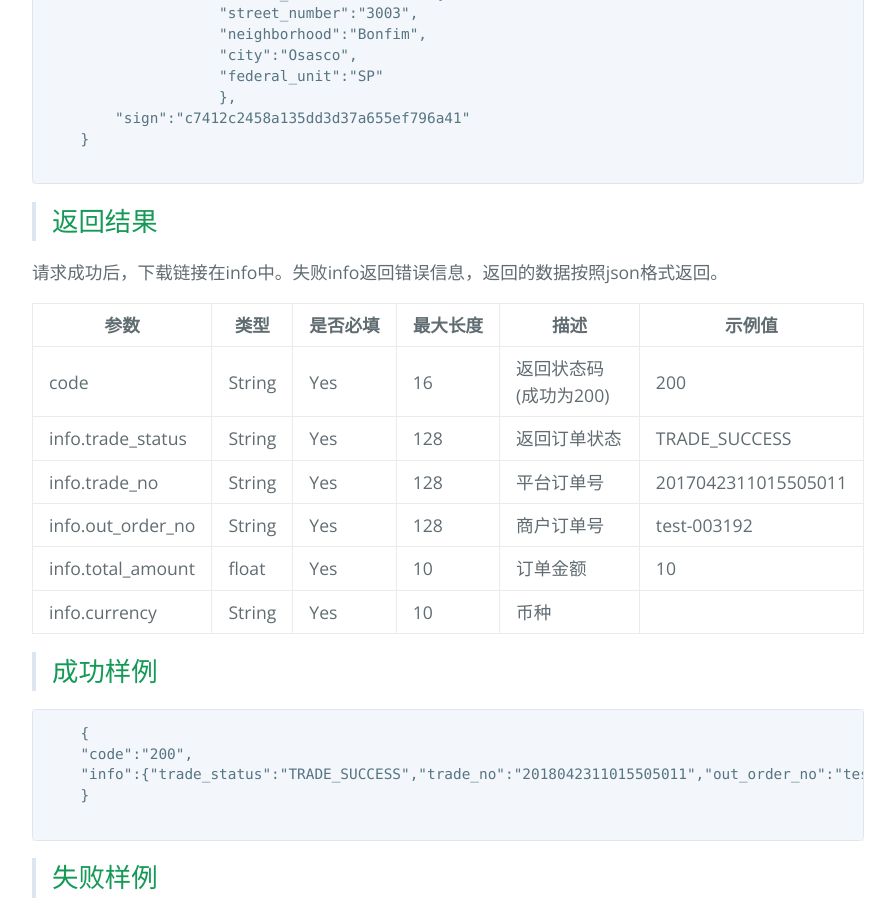
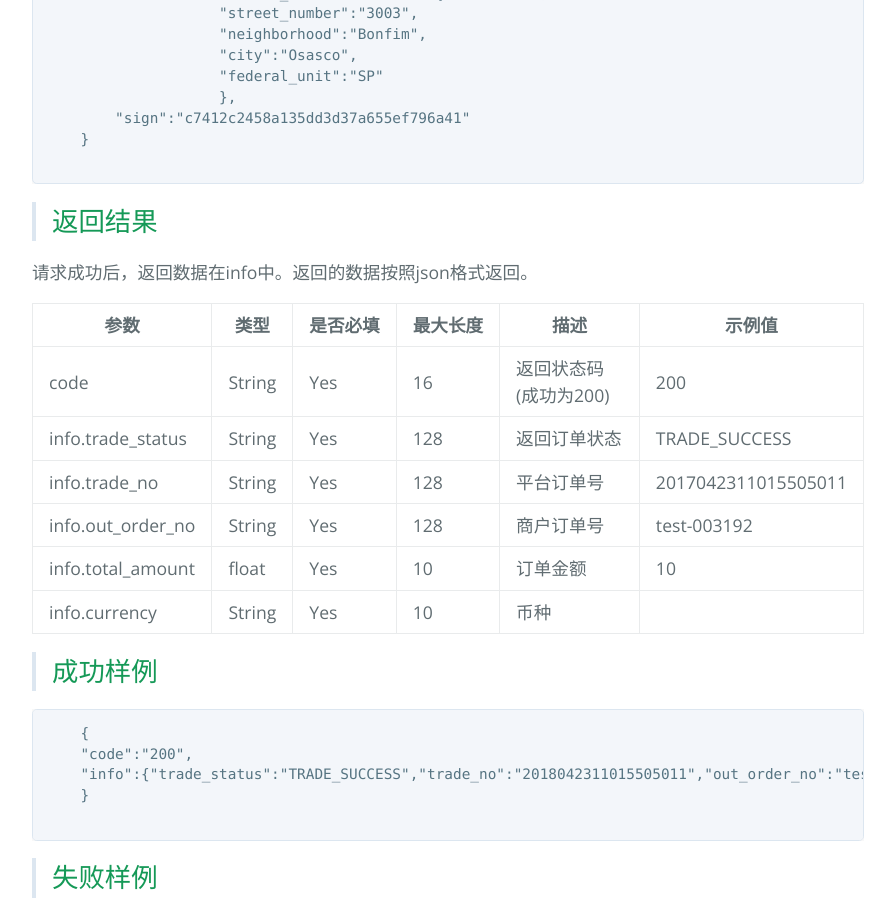
Before and after one commit to pagsmile/pagsmile.github.io, a Jekyll site: the page built from api/DriectCreditCard.md, in a window 1280 px wide and 900 px high, scrolled down 3473 px. Shown: the whole window, without its empty margins (192-1087 px from the left). Built offline with Jekyll 4.4.1, drawn with Linux system fonts in a browser that asks for light colours; our own code applies the rules of GitHub Pages for plain Markdown files.

Commit message:
信用卡直接

```diff
--- a/api/DriectCreditCard.md
+++ b/api/DriectCreditCard.md
@@ -112,7 +112,7 @@ sign | String | Yes | 32 | 商户请求参数的签名串 | 通过签名算法
 
 >## 返回结果
 
-  请求成功后，下载链接在info中。失败info返回错误信息，返回的数据按照json格式返回。
+  请求成功后，返回数据在info中。返回的数据按照json格式返回。
 
 参数 | 类型 | 是否必填 | 最大长度 | 描述 | 示例值
 ---  | ---  | ---      | ---      | ---  | ---
```
